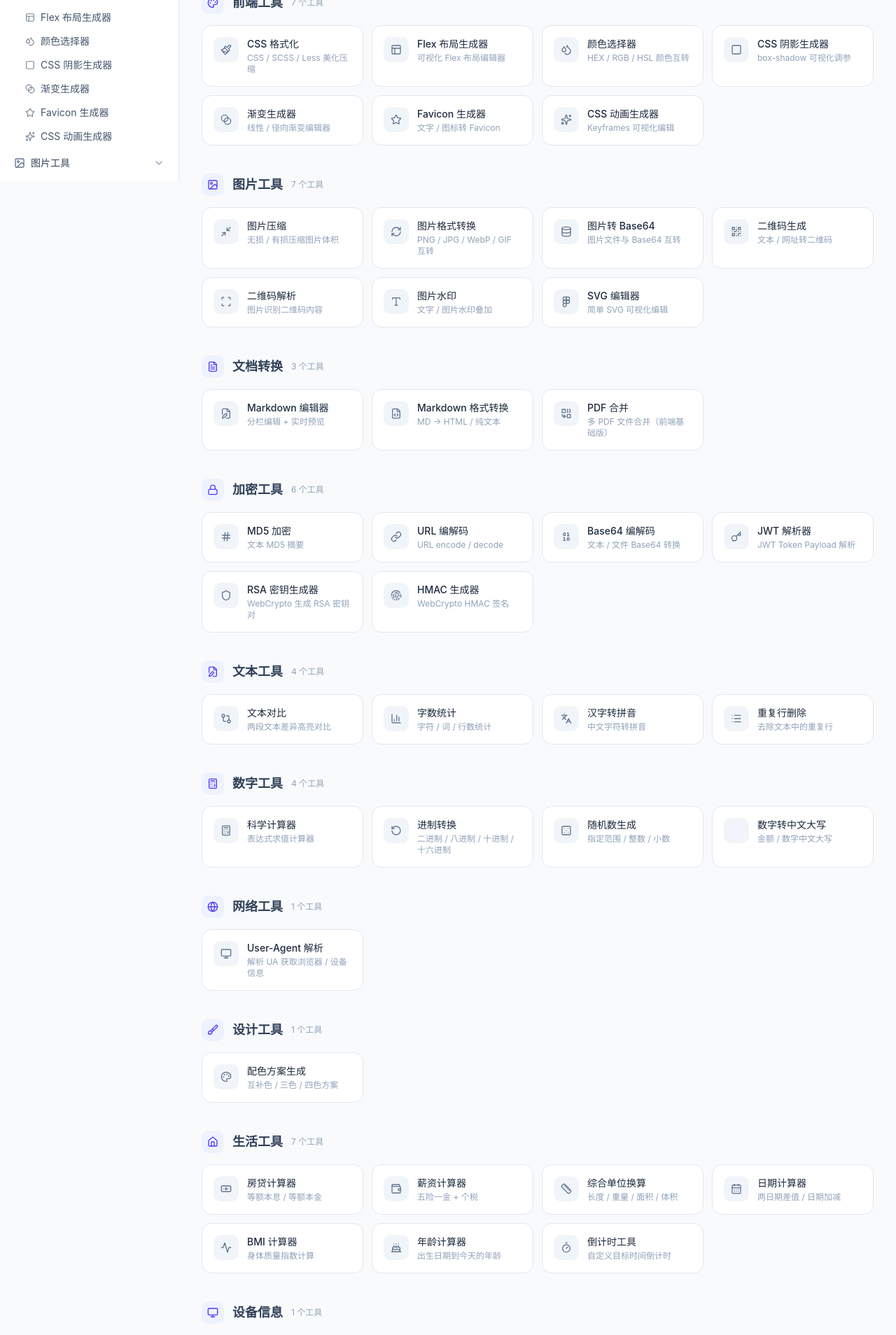
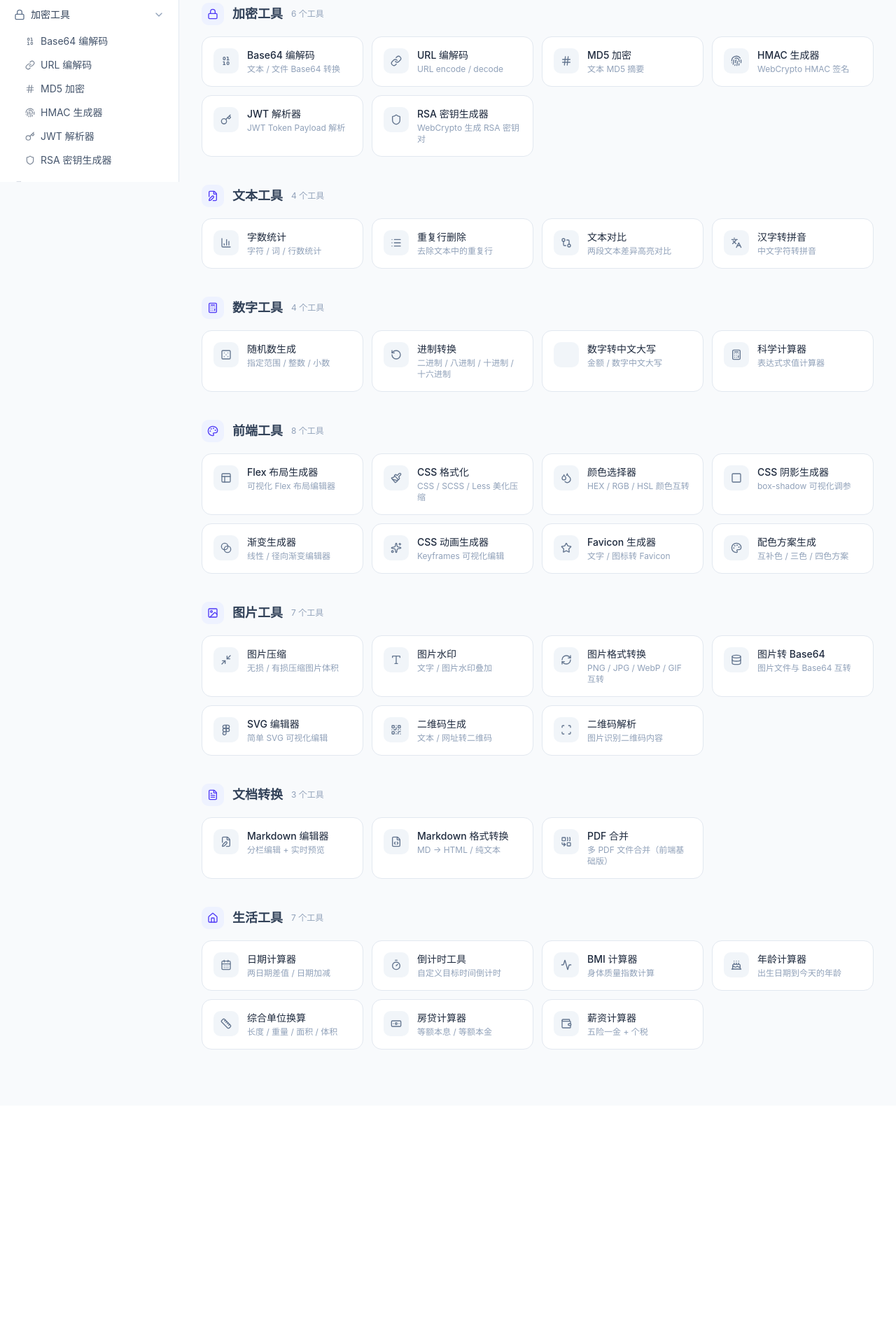
Before and after one commit to qiuqyCN/qiuyun-tools, a Nuxt app: page / in a window 1280 px wide. Shown: the part 540-2448 px from the top of the page at 70% size. After the commit the page ends 2120 px from the top, so only its background shows below. Built offline with nearby package versions, Linux system fonts and the light colour scheme.

Commit message:
feat: 跳转分类和工具顺序

```diff
--- a/app/data/tools.ts
+++ b/app/data/tools.ts
@@ -22,14 +22,51 @@ export const categories: ToolCategory[] = [
     tools: [
       { id: 'json-formatter', name: 'JSON 格式化', desc: 'JSON 美化、压缩、校验', icon: 'FileJson', route: '/tools/dev/json-formatter' },
       { id: 'yaml-json', name: 'YAML / JSON 互转', desc: 'YAML 与 JSON 双向转换', icon: 'ArrowLeftRight', route: '/tools/dev/yaml-json' },
+      { id: 'yaml-properties', name: 'YAML / Properties 互转', desc: 'Java Properties 与 YAML 转换', icon: 'FileText', route: '/tools/dev/yaml-properties' },
+      { id: 'json-java', name: 'JSON / Java 互转', desc: 'JSON 生成 Java POJO', icon: 'Coffee', route: '/tools/dev/json-java' },
       { id: 'code-beautify', name: '代码美化', desc: '多种语言代码格式化', icon: 'Wand2', route: '/tools/dev/code-beautify' },
       { id: 'regex-tester', name: '正则测试', desc: '正则表达式实时匹配测试', icon: 'Search', route: '/tools/dev/regex-tester' },
       { id: 'timestamp', name: '时间戳转换', desc: 'Unix 时间戳与日期互转', icon: 'Clock', route: '/tools/dev/timestamp' },
+      { id: 'cron', name: 'Cron 生成与解析', desc: 'Cron 表达式可视化编辑与解析', icon: 'Calendar', route: '/tools/dev/cron' },
+      { id: 'http-request', name: 'HTTP 请求测试', desc: 'REST API 调试（受 CORS 限制）', icon: 'Globe', route: '/tools/dev/http-request' },
       { id: 'websocket', name: 'WebSocket 测试', desc: 'WebSocket 连接调试', icon: 'Wifi', route: '/tools/dev/websocket' },
-      { id: 'yaml-properties', name: 'YAML / Properties 互转', desc: 'Java Properties 与 YAML 转换', icon: 'FileText', route: '/tools/dev/yaml-properties' },
-      { id: 'json-java', name: 'JSON / Java 互转', desc: 'JSON 生成 Java POJO', icon: 'Coffee', route: '/tools/dev/json-java' },
-      { id: 'http-request', name: 'HTTP 请求测试', desc: 'REST API 调试（受 CORS 限制）', icon: 'Globe', route: '/tools/dev/http-request' },
-      { id: 'cron', name: 'Cron 生成与解析', desc: 'Cron 表达式可视化编辑与解析', icon: 'Calendar', route: '/tools/dev/cron' },
+      { id: 'ua-parser', name: 'User-Agent 解析', desc: '解析 UA 获取浏览器 / 设备信息', icon: 'Monitor', route: '/tools/dev/ua-parser' },
+      { id: 'device-info', name: '设备信息检测', desc: '浏览器 / 屏幕 / WebGL 信息', icon: 'Cpu', route: '/tools/dev/device-info' },
+    ],
+  },
+  {
+    id: 'crypto',
+    name: '加密工具',
+    icon: 'Lock',
+    tools: [
+      { id: 'base64', name: 'Base64 编解码', desc: '文本 / 文件 Base64 转换', icon: 'Binary', route: '/tools/crypto/base64' },
+      { id: 'url-codec', name: 'URL 编解码', desc: 'URL encode / decode', icon: 'Link', route: '/tools/crypto/url-codec' },
+      { id: 'md5', name: 'MD5 加密', desc: '文本 MD5 摘要', icon: 'Hash', route: '/tools/crypto/md5' },
+      { id: 'hmac', name: 'HMAC 生成器', desc: 'WebCrypto HMAC 签名', icon: 'Fingerprint', route: '/tools/crypto/hmac' },
+      { id: 'jwt', name: 'JWT 解析器', desc: 'JWT Token Payload 解析', icon: 'Key', route: '/tools/crypto/jwt' },
+      { id: 'rsa', name: 'RSA 密钥生成器', desc: 'WebCrypto 生成 RSA 密钥对', icon: 'Shield', route: '/tools/crypto/rsa' },
+    ],
+  },
+  {
+    id: 'text',
+    name: '文本工具',
+    icon: 'FileEdit',
+    tools: [
+      { id: 'word-count', name: '字数统计', desc: '字符 / 词 / 行数统计', icon: 'BarChart3', route: '/tools/text/word-count' },
+      { id: 'dedup-lines', name: '重复行删除', desc: '去除文本中的重复行', icon: 'List', route: '/tools/text/dedup-lines' },
+      { id: 'diff', name: '文本对比', desc: '两段文本差异高亮对比', icon: 'GitCompare', route: '/tools/text/diff' },
+      { id: 'pinyin', name: '汉字转拼音', desc: '中文字符转拼音', icon: 'Languages', route: '/tools/text/pinyin' },
+    ],
+  },
+  {
+    id: 'number',
+    name: '数字工具',
+    icon: 'Calculator',
+    tools: [
+      { id: 'random', name: '随机数生成', desc: '指定范围 / 整数 / 小数', icon: 'Dice5', route: '/tools/number/random' },
+      { id: 'base-convert', name: '进制转换', desc: '二进制 / 八进制 / 十进制 / 十六进制', icon: 'RotateCcw', route: '/tools/number/base-convert' },
+      { id: 'chinese-num', name: '数字转中文大写', desc: '金额 / 数字中文大写', icon: 'Yen', route: '/tools/number/chinese-num' },
+      { id: 'sci-calc', name: '科学计算器', desc: '表达式求值计算器', icon: 'Calculator', route: '/tools/number/sci-calc' },
     ],
   },
   {
@@ -37,13 +74,14 @@ export const categories: ToolCategory[] = [
     name: '前端工具',
     icon: 'Palette',
     tools: [
+      { id: 'flex-box', name: 'Flex 布局生成器', desc: '可视化 Flex 布局编辑器', icon: 'Layout', route: '/tools/frontend/flex-box' },
       { id: 'css-formatter', name: 'CSS 格式化', desc: 'CSS / SCSS / Less 美化压缩', icon: 'Paintbrush', route: '/tools/frontend/css-formatter' },
-      { id: 'flex-box', name: 'Flex 布局生成器', desc: '可视化 Flex 布局编辑器', icon: 'Layout', route: '/tools/frontend/flex-box' },
       { id: 'color-picker', name: '颜色选择器', desc: 'HEX / RGB / HSL 颜色互转', icon: 'Droplets', route: '/tools/frontend/color-picker' },
       { id: 'box-shadow', name: 'CSS 阴影生成器', desc: 'box-shadow 可视化调参', icon: 'Square', route: '/tools/frontend/box-shadow' },
       { id: 'gradient', name: '渐变生成器', desc: '线性 / 径向渐变编辑器', icon: 'Blend', route: '/tools/frontend/gradient' },
+      { id: 'css-animation', name: 'CSS 动画生成器', desc: 'Keyframes 可视化编辑', icon: 'Sparkles', route: '/tools/frontend/css-animation' },
       { id: 'favicon', name: 'Favicon 生成器', desc: '文字 / 图标转 Favicon', icon: 'Star', route: '/tools/frontend/favicon' },
-      { id: 'css-animation', name: 'CSS 动画生成器', desc: 'Keyframes 可视化编辑', icon: 'Sparkles', route: '/tools/frontend/css-animation' },
+      { id: 'color-scheme', name: '配色方案生成', desc: '互补色 / 三色 / 四色方案', icon: 'Palette', route: '/tools/frontend/color-scheme' },
     ],
   },
   {
@@ -52,12 +90,12 @@ export const categories: ToolCategory[] = [
     icon: 'Image',
     tools: [
       { id: 'image-compress', name: '图片压缩', desc: '无损 / 有损压缩图片体积', icon: 'Minimize2', route: '/tools/image/image-compress' },
+      { id: 'image-watermark', name: '图片水印', desc: '文字 / 图片水印叠加', icon: 'Type', route: '/tools/image/image-watermark' },
       { id: 'image-convert', name: '图片格式转换', desc: 'PNG / JPG / WebP / GIF 互转', icon: 'RefreshCw', route: '/tools/image/image-convert' },
       { id: 'image-base64', name: '图片转 Base64', desc: '图片文件与 Base64 互转', icon: 'Database', route: '/tools/image/image-base64' },
+      { id: 'svg-editor', name: 'SVG 编辑器', desc: '简单 SVG 可视化编辑', icon: 'Figma', route: '/tools/image/svg-editor' },
       { id: 'qrcode-generate', name: '二维码生成', desc: '文本 / 网址转二维码', icon: 'QrCode', route: '/tools/image/qrcode-generate' },
       { id: 'qrcode-parse', name: '二维码解析', desc: '图片识别二维码内容', icon: 'Scan', route: '/tools/image/qrcode-parse' },
-      { id: 'image-watermark', name: '图片水印', desc: '文字 / 图片水印叠加', icon: 'Type', route: '/tools/image/image-watermark' },
-      { id: 'svg-editor', name: 'SVG 编辑器', desc: '简单 SVG 可视化编辑', icon: 'Figma', route: '/tools/image/svg-editor' },
     ],
   },
   {
@@ -71,76 +109,17 @@ export const categories: ToolCategory[] = [
     ],
   },
   {
-    id: 'crypto',
-    name: '加密工具',
-    icon: 'Lock',
-    tools: [
-      { id: 'md5', name: 'MD5 加密', desc: '文本 MD5 摘要', icon: 'Hash', route: '/tools/crypto/md5' },
-      { id: 'url-codec', name: 'URL 编解码', desc: 'URL encode / decode', icon: 'Link', route: '/tools/crypto/url-codec' },
-      { id: 'base64', name: 'Base64 编解码', desc: '文本 / 文件 Base64 转换', icon: 'Binary', route: '/tools/crypto/base64' },
-      { id: 'jwt', name: 'JWT 解析器', desc: 'JWT Token Payload 解析', icon: 'Key', route: '/tools/crypto/jwt' },
-      { id: 'rsa', name: 'RSA 密钥生成器', desc: 'WebCrypto 生成 RSA 密钥对', icon: 'Shield', route: '/tools/crypto/rsa' },
-      { id: 'hmac', name: 'HMAC 生成器', desc: 'WebCrypto HMAC 签名', icon: 'Fingerprint', route: '/tools/crypto/hmac' },
-    ],
-  },
-  {
-    id: 'text',
-    name: '文本工具',
-    icon: 'FileEdit',
-    tools: [
-      { id: 'diff', name: '文本对比', desc: '两段文本差异高亮对比', icon: 'GitCompare', route: '/tools/text/diff' },
-      { id: 'word-count', name: '字数统计', desc: '字符 / 词 / 行数统计', icon: 'BarChart3', route: '/tools/text/word-count' },
-      { id: 'pinyin', name: '汉字转拼音', desc: '中文字符转拼音', icon: 'Languages', route: '/tools/text/pinyin' },
-      { id: 'dedup-lines', name: '重复行删除', desc: '去除文本中的重复行', icon: 'List', route: '/tools/text/dedup-lines' },
-    ],
-  },
-  {
-    id: 'number',
-    name: '数字工具',
-    icon: 'Calculator',
-    tools: [
-      { id: 'sci-calc', name: '科学计算器', desc: '表达式求值计算器', icon: 'Calculator', route: '/tools/number/sci-calc' },
-      { id: 'base-convert', name: '进制转换', desc: '二进制 / 八进制 / 十进制 / 十六进制', icon: 'RotateCcw', route: '/tools/number/base-convert' },
-      { id: 'random', name: '随机数生成', desc: '指定范围 / 整数 / 小数', icon: 'Dice5', route: '/tools/number/random' },
-      { id: 'chinese-num', name: '数字转中文大写', desc: '金额 / 数字中文大写', icon: 'Yen', route: '/tools/number/chinese-num' },
-    ],
-  },
-  {
-    id: 'network',
-    name: '网络工具',
-    icon: 'Globe',
-    tools: [
-      { id: 'ua-parser', name: 'User-Agent 解析', desc: '解析 UA 获取浏览器 / 设备信息', icon: 'Monitor', route: '/tools/network/ua-parser' },
-    ],
-  },
-  {
-    id: 'design',
-    name: '设计工具',
-    icon: 'Brush',
-    tools: [
-      { id: 'color-scheme', name: '配色方案生成', desc: '互补色 / 三色 / 四色方案', icon: 'Palette', route: '/tools/design/color-scheme' },
-    ],
-  },
-  {
     id: 'life',
     name: '生活工具',
     icon: 'Home',
     tools: [
+      { id: 'date-calc', name: '日期计算器', desc: '两日期差值 / 日期加减', icon: 'CalendarDays', route: '/tools/life/date-calc' },
+      { id: 'countdown', name: '倒计时工具', desc: '自定义目标时间倒计时', icon: 'Timer', route: '/tools/life/countdown' },
+      { id: 'bmi', name: 'BMI 计算器', desc: '身体质量指数计算', icon: 'Activity', route: '/tools/life/bmi' },
+      { id: 'age', name: '年龄计算器', desc: '出生日期到今天的年龄', icon: 'Cake', route: '/tools/life/age' },
+      { id: 'unit-convert', name: '综合单位换算', desc: '长度 / 重量 / 面积 / 体积', icon: 'Ruler', route: '/tools/life/unit-convert' },
       { id: 'mortgage', name: '房贷计算器', desc: '等额本息 / 等额本金', icon: 'Banknote', route: '/tools/life/mortgage' },
       { id: 'salary', name: '薪资计算器', desc: '五险一金 + 个税', icon: 'Wallet', route: '/tools/life/salary' },
-      { id: 'unit-convert', name: '综合单位换算', desc: '长度 / 重量 / 面积 / 体积', icon: 'Ruler', route: '/tools/life/unit-convert' },
-      { id: 'date-calc', name: '日期计算器', desc: '两日期差值 / 日期加减', icon: 'CalendarDays', route: '/tools/life/date-calc' },
-      { id: 'bmi', name: 'BMI 计算器', desc: '身体质量指数计算', icon: 'Activity', route: '/tools/life/bmi' },
-      { id: 'age', name: '年龄计算器', desc: '出生日期到今天的年龄', icon: 'Cake', route: '/tools/life/age' },
-      { id: 'countdown', name: '倒计时工具', desc: '自定义目标时间倒计时', icon: 'Timer', route: '/tools/life/countdown' },
-    ],
-  },
-  {
-    id: 'device',
-    name: '设备信息',
-    icon: 'Monitor',
-    tools: [
-      { id: 'device-info', name: '设备信息检测', desc: '浏览器 / 屏幕 / WebGL 信息', icon: 'Cpu', route: '/tools/device/device-info' },
     ],
   },
 ]
```
Also changed, not shown: app/pages/tools/dev/device-info.vue (renamed from app/pages/tools/device/device-info.vue), app/pages/tools/dev/ua-parser.vue (renamed from app/pages/tools/network/ua-parser.vue), app/pages/tools/frontend/color-scheme.vue (renamed from app/pages/tools/design/color-scheme.vue).
